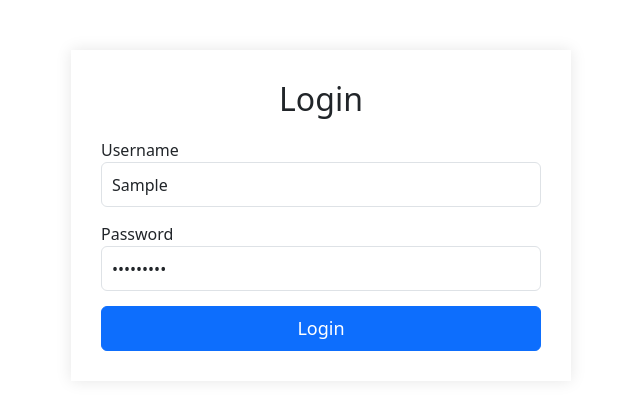
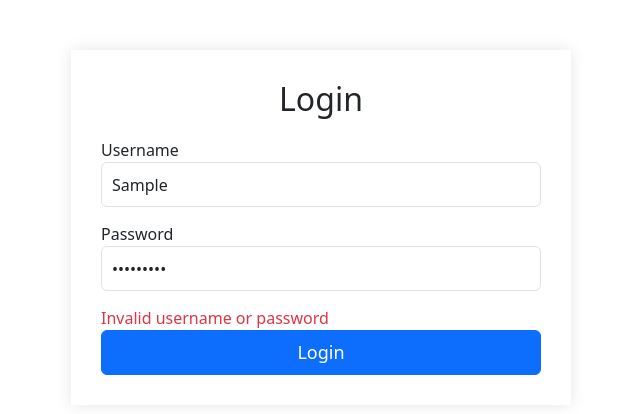
Before and after one commit to merichoglu/Assignment3, an Angular app: page /login in a window 1280 px wide. Both pictures are taken after typing "Sample", "Sample123" into the empty fields and a click on the button "Login". Shown: the top 414 px of the page, without its empty margins (319-959 px from the left). Built offline with nearby package versions, Linux system fonts and the light colour scheme; no server answers.

Commit message:
fix login bug

```diff
--- a/src/app/components/login/login.component.html
+++ b/src/app/components/login/login.component.html
@@ -3,12 +3,13 @@
   <form (ngSubmit)="login()">
     <div class="form-group">
       <label for="username">Username</label>
-      <input type="text" class="form-control" id="username" [(ngModel)]="username" name="username" required>
+      <input [(ngModel)]="username" class="form-control" id="username" name="username" required type="text">
     </div>
     <div class="form-group">
       <label for="password">Password</label>
-      <input type="password" class="form-control" id="password" [(ngModel)]="password" name="password" required>
+      <input [(ngModel)]="password" class="form-control" id="password" name="password" required type="password">
     </div>
+    <div *ngIf="errorMessage" class="text-danger">{{ errorMessage }}</div>
     <button type="submit" class="btn btn-primary">Login</button>
   </form>
 </div>
--- a/src/app/components/login/login.component.ts
+++ b/src/app/components/login/login.component.ts
@@ -10,6 +10,7 @@ import {ApiService} from '../../service/api.service';
 export class LoginComponent {
   username: string;
   password: string;
+  errorMessage: string = '';
 
   constructor(private apiService: ApiService, private router: Router) {}
 
@@ -25,7 +26,7 @@ export class LoginComponent {
         }
       },
       err => {
-        alert('Login failed');
+        this.errorMessage = 'Invalid username or password';
       }
     );
   }
```
